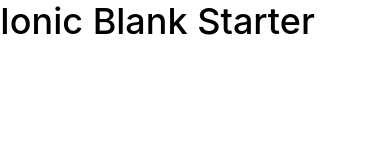
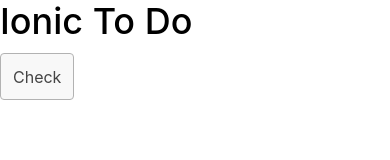
Before and after one commit to YashishDua/ToDoIONIC, a website: page www/index.html in a window 390 px wide. Drawn offline with Linux system fonts and the light colour scheme; some packages are replaced by stand-ins of ours; files that its build step writes are made by us from their sources.

Commit message:
Basic HTML Done

```diff
--- a/www/index.html
+++ b/www/index.html
@@ -35,8 +35,9 @@
   <body ng-app="starter">
 
     <ion-pane>
-      <ion-header-bar class="bar-stable">
-        <h1 class="title">Ionic Blank Starter</h1>
+      <ion-header-bar class="bar-stable" align-title="center">
+        <h1 class="title">Ionic To Do</h1>
+        <button class="button">Check</button>
       </ion-header-bar>
       <ion-content>
       </ion-content>
```
